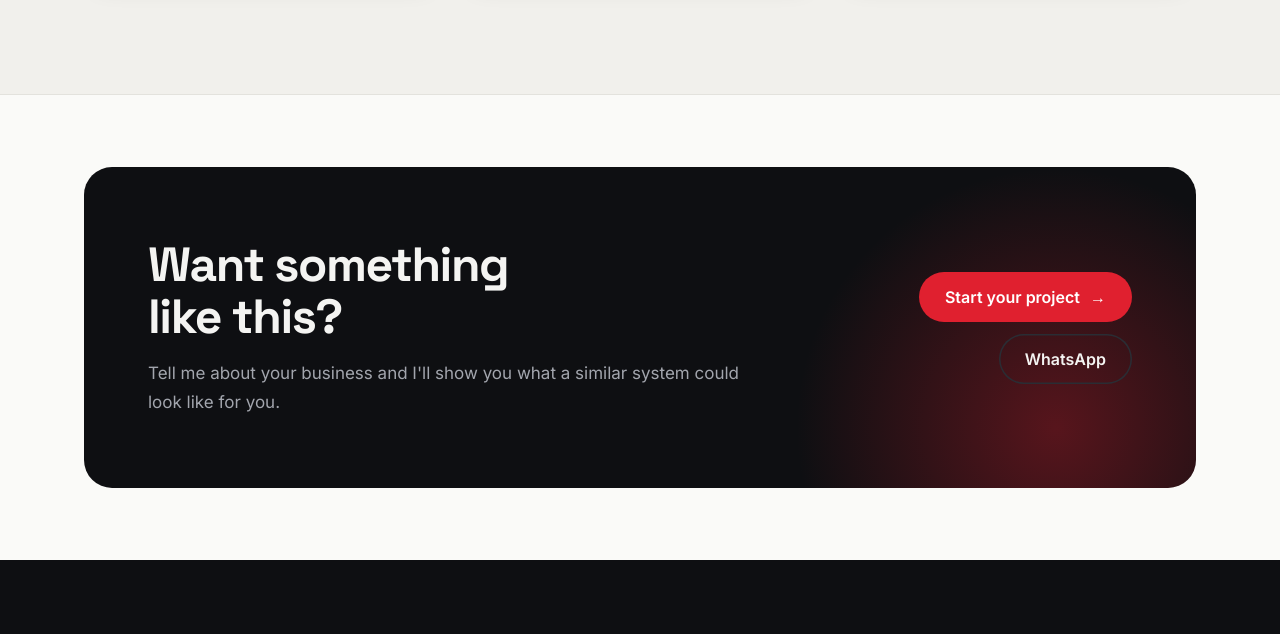
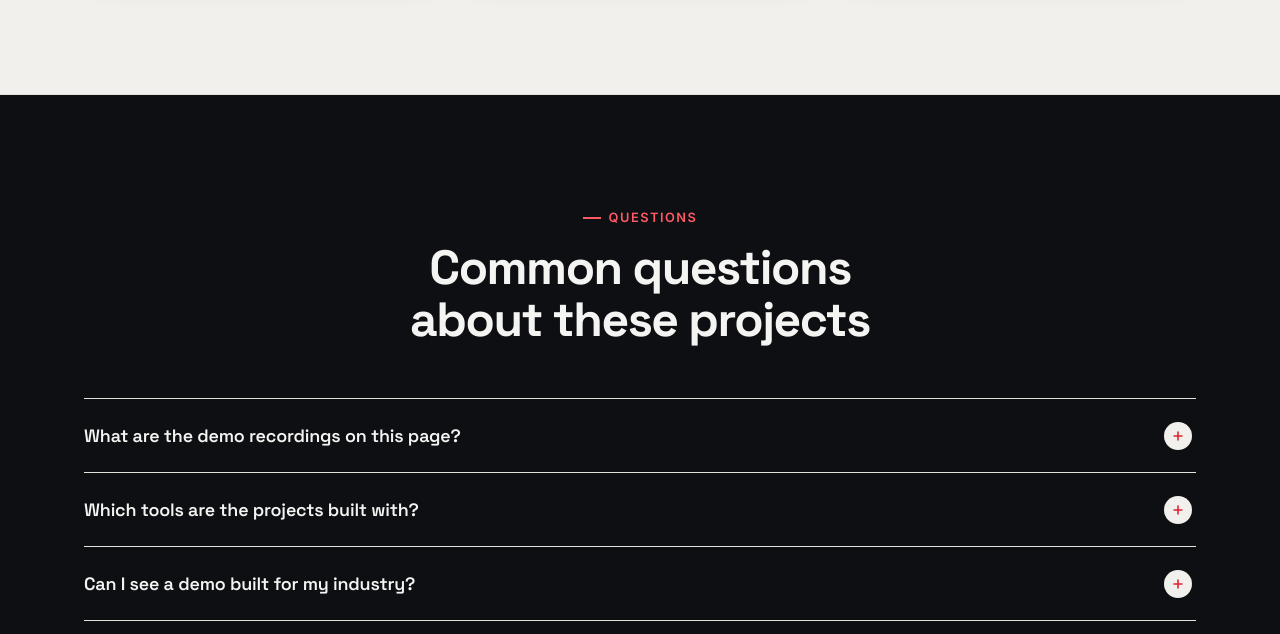
Before and after one commit to emmaxconcepts005/ai-voice-static, a plain HTML site: page projects.html in a window 1280 px wide. Shown: the part 6480-7114 px from the top of the page. Drawn offline with Linux system fonts and the light colour scheme; files whose address does not match are found by name.

Commit message:
Add FAQ and FAQPage schema to projects page
Visible FAQ on the demo recordings page, with matching FAQPage JSON-LD.
Answers only use facts already on the page.

Co-Authored-By: Claude Haiku 5.5 <noreply@anthropic.com>
Claude-Session: https://claude.ai/code/session_01VZ6RjEV4zY9RyX12zLuMbe

```diff
--- a/projects.html
+++ b/projects.html
@@ -29,6 +29,7 @@
 <link rel="preconnect" href="https://fonts.gstatic.com" crossorigin>
 <link href="https://fonts.googleapis.com/css2?family=Inter:wght@400;500;600;700&family=Space+Grotesk:wght@500;600;700&display=swap" rel="stylesheet">
 <link rel="stylesheet" href="style.css">
+<script type="application/ld+json">{"@context": "https://schema.org", "@type": "FAQPage", "mainEntity": [{"@type": "Question", "name": "What are the demo recordings on this page?", "acceptedAnswer": {"@type": "Answer", "text": "There are four recorded demos: a real-estate AI assistant (Rebecca AI), two Retell AI voice agent demos, and a call evaluation system built with n8n. Each one opens in a new tab on Loom or Awesome Screenshot."}}, {"@type": "Question", "name": "Which tools are the projects built with?", "acceptedAnswer": {"@type": "Answer", "text": "The voice agents are built on platforms such as Retell AI, and the automations use n8n. Each project card lists its tools."}}, {"@type": "Question", "name": "Can I see a demo built for my industry?", "acceptedAnswer": {"@type": "Answer", "text": "Yes. Book a free discovery chat and I'll show you what a similar system could look like for your business."}}]}</script>
 </head>
 <body>
 <a class="skip" href="#main">Skip to content</a>
@@ -135,6 +136,10 @@
 <div class="card reveal"><span class="num">Idea</span><h3>Old lead reactivation</h3><p>An outbound campaign that reconnects with past enquiries and books the ones who are ready.</p></div>
 </div>
 </div></section>
+<section class="section on-dark" id="faq"><div class="wrap">
+<div class="head center reveal"><span class="eyebrow">Questions</span><h2>Common questions about these projects</h2></div>
+<div class="faq reveal"><details><summary>What are the demo recordings on this page?</summary><p>There are four recorded demos: a real-estate AI assistant (Rebecca AI), two Retell AI voice agent demos, and a call evaluation system built with n8n. Each one opens in a new tab on Loom or Awesome Screenshot.</p></details><details><summary>Which tools are the projects built with?</summary><p>The voice agents are built on platforms such as Retell AI, and the automations use n8n. Each project card lists its tools.</p></details><details><summary>Can I see a demo built for my industry?</summary><p>Yes. Book a free discovery chat and I'll show you what a similar system could look like for your business.</p></details></div>
+</div></section>
 <section class="section tight"><div class="wrap">
 <div class="cta reveal">
 <div><h2>Want something like this?</h2><p>Tell me about your business and I'll show you what a similar system could look like for you.</p></div>
```
